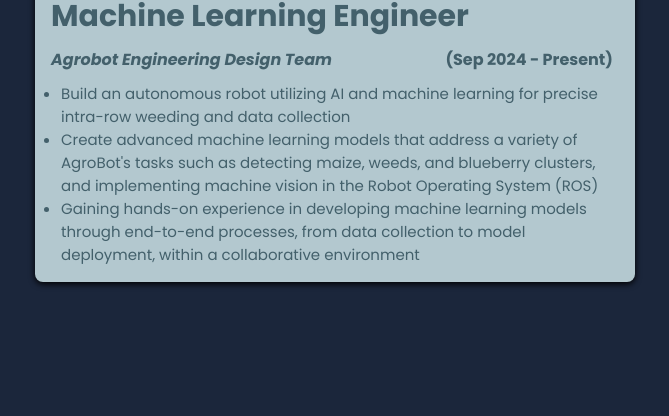
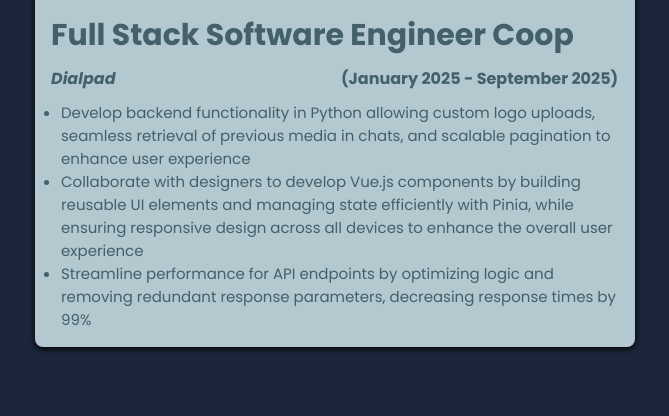
Before and after one commit to Ansh-Gandhi/Ansh-Personal-Website, a plain HTML site: page experience.html in a window 1280 px wide. Shown: the part 770-1186 px from the top of the page, without its empty margins (305-974 px from the left). Drawn offline with Linux system fonts and the light colour scheme.

Commit message:
updated resume & added dialpad exp

```diff
--- a/experience.html
+++ b/experience.html
@@ -40,6 +40,33 @@
 
     <section id="work-experience">
         <h2>Work Experience</h2>
+
+        <div class="card">
+            <div class="UofC">
+                <a href="https://www.dialpad.com/ca/" target="_blank"><img src="./images/DP-logo.png" alt="Dialpad logo" class="UofC-logo"></a>
+                <div class="card-content">
+                    <h3>Full Stack Software Engineer Coop</h3>
+                    <h4><span style="font-style: italic;">Dialpad</span> <span style="margin-left: 222px;">(January 2025 - September 2025)</span></h4>
+                    <ul>
+                        <li>
+                            Develop backend functionality in Python allowing custom logo uploads, seamless retrieval of previous media in
+                            chats, and scalable pagination to enhance user experience
+
+                        </li>
+
+                        <li>
+                            Collaborate with designers to develop Vue.js components by building reusable UI elements and managing state
+                            efficiently with Pinia, while ensuring responsive design across all devices to enhance the overall user experience
+                        </li>
+
+                        <li>
+                            Streamline performance for API endpoints by optimizing logic and removing redundant response parameters,
+                            decreasing response times by 99%
+                        </li>
+                    </ul>
+                </div>
+            </div>
+        </div>
 
         <div class="card">
             <div class="launchpad">
@@ -128,10 +155,10 @@
                 <a href="https://ece.ubc.ca/undergraduates/programs/computer-engineering-program/" target="_blank"><img src="./images/29016431894_2f218cea36_b.jpg" alt="UofC logo" class="udemy-logo"></a>
                 <div class="card-content">
                     <h3>Computer Engineering</h3>
-                    <h4><span style="font-style: italic;">Bachelor of Applied Science - Computer Engineering</span> <br> CGPA - 87% <span style="margin-left: 300px;";">(Sep 2022 - Present)</span></h4>
+                    <h4><span style="font-style: italic;">Bachelor of Applied Science - Computer Engineering</span> <br> CGPA - 86% <span style="margin-left: 300px;";">(Sep 2022 - Present)</span></h4>
                     <p class="ubc-courses">
-                        <span style="font-weight: 500;">Noteable Courses:</span> Data Structures and Algorithms (CPSC221), Principles of Software Construction (CPEN221), Computing Systems I (CPEN211) & II (CPEN212), Introduction
-                        to Probability (STAT302)
+                        <span style="font-weight: 500;">Noteable Courses:</span> Data Structures and Algorithms (CPSC221), Intermediate Data Structures and Algorithms (CPSC 320),
+                        Software Construction I (CPEN221) & II (CPEN320), Introduction to Relational Databases (CPSC 304), Introduction to Probability (STAT302)
                     </p>
                 </div>
             </div>
```
Also changed, not shown: images/DP-logo.png (added), 1 other file.
